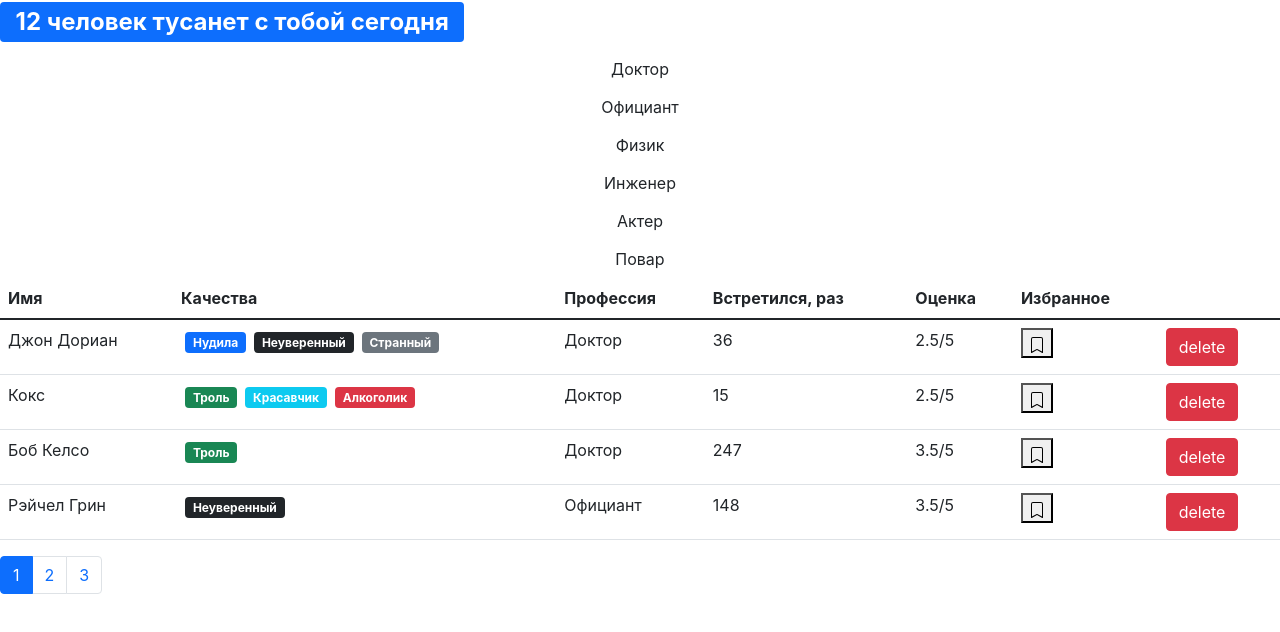
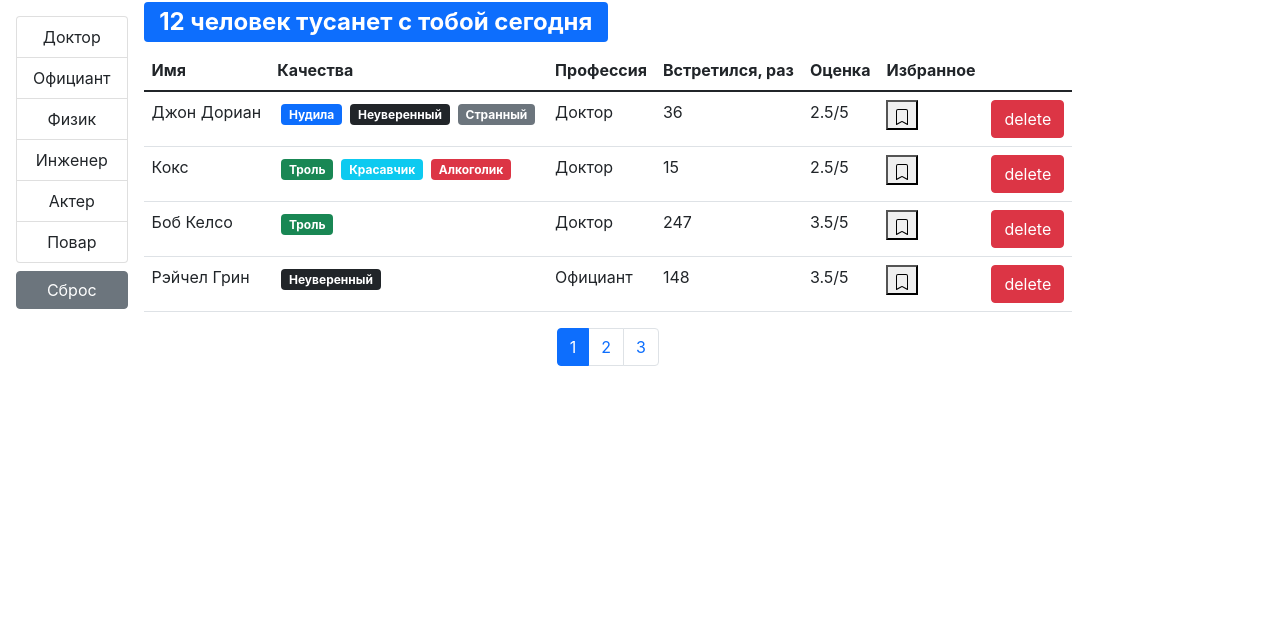
Before and after one commit to Shallfeu/Fast_Company, a React (Create React App) app: page / in a window 1280 px wide. Shown: the top 632 px of the page. Built offline with nearby package versions, Linux system fonts and the light colour scheme.

Commit message:
complete GroupList

```diff
--- a/src/App.tsx
+++ b/src/App.tsx
@@ -1,5 +1,4 @@
 import React, { useState } from "react";
-import SearchStatus from "./components/SearchStatus";
 import api from "./api";
 import Users from "./components/Users";
 
@@ -14,7 +13,11 @@ export type StateData = {
 };
 
 const App = () => {
-  const [users, setUsers] = useState<StateData[]>(api.users.fetchAll());
+  const [users, setUsers] = useState<StateData[]>([]);
+
+  React.useEffect(() => {
+    api.users.fetchAll().then((data: any[]) => setUsers(data));
+  }, []);
 
   const handleDelete = (userId: string) => {
     setUsers(users.filter((user) => user?._id !== userId));
@@ -32,14 +35,11 @@ const App = () => {
   };
 
   return (
-    <>
-      <SearchStatus length={users.length} />
-      <Users
-        users={users}
-        onDelete={handleDelete}
-        onToggleMark={handleToggleMark}
-      />
-    </>
+    <Users
+      users={users}
+      onDelete={handleDelete}
+      onToggleMark={handleToggleMark}
+    />
   );
 };
 
--- a/src/api/fake.api/professions.api.js
+++ b/src/api/fake.api/professions.api.js
@@ -1,4 +1,4 @@
-export const professions = {
+export const professionsObject = {
   doctor: { _id: "67rdca3eeb7f6fgeed471818", name: "Доктор" },
   waiter: { _id: "67rdca3eeb7f6fgeed471820", name: "Официант" },
   physics: { _id: "67rdca3eeb7f6fgeed471814", name: "Физик" },
@@ -7,6 +7,15 @@ export const professions = {
   cook: { _id: "67rdca3eeb7f6fgeed471829", name: "Повар" },
 };
 
+export const professions = [
+  { _id: "67rdca3eeb7f6fgeed471818", name: "Доктор" },
+  { _id: "67rdca3eeb7f6fgeed471820", name: "Официант" },
+  { _id: "67rdca3eeb7f6fgeed471814", name: "Физик" },
+  { _id: "67rdca3eeb7f6fgeed471822", name: "Инженер" },
+  { _id: "67rdca3eeb7f6fgeed471824", name: "Актер" },
+  { _id: "67rdca3eeb7f6fgeed471829", name: "Повар" },
+];
+
 const fetchAll = () =>
   new Promise((resolve) => {
     window.setTimeout(() => {
@@ -14,4 +23,6 @@ const fetchAll = () =>
     }, 2000);
   });
 
-export default { fetchAll };
+export default {
+  fetchAll,
+};
--- a/src/api/fake.api/user.api.js
+++ b/src/api/fake.api/user.api.js
@@ -1,4 +1,4 @@
-import { professions } from "./professions.api";
+import { professionsObject as professions } from "./professions.api";
 
 const qualities = {
   tedious: {
@@ -144,6 +144,13 @@ const users = [
   },
 ];
 
-export function fetchAll() {
-  return users;
-}
+const fetchAll = () =>
+  new Promise((resolve) => {
+    window.setTimeout(() => {
+      resolve(users);
+    }, 2000);
+  });
+
+export default {
+  fetchAll,
+};
--- a/src/api/index.js
+++ b/src/api/index.js
@@ -1,8 +1,9 @@
-import * as users from "./fake.api/user.api";
+import users from "./fake.api/user.api";
 import professions from "./fake.api/professions.api";
 
 const API = {
   users,
   professions,
 };
+
 export default API;
--- a/src/components/FilterLIst.tsx
+++ /dev/null
@@ -1,34 +0,0 @@
-import React from "react";
-
-type FilterLIstProps = {
-  items: {};
-  valueProperty?: string;
-  contentProperty?: string;
-  onSelect: (filterId: string) => void;
-};
-
-const FilterList: React.FC<FilterLIstProps> = ({
-  items,
-  valueProperty = "_id",
-  contentProperty = "name",
-  onSelect,
-}) => {
-  return (
-    <ul className="list-group">
-      {Object.values(items).map((prof: any): any => {
-        return (
-          <button
-            type="button"
-            key={prof[valueProperty]}
-            className="btn btn-list-group-item"
-            onClick={() => onSelect(prof[valueProperty])}
-          >
-            {prof[contentProperty]}
-          </button>
-        );
-      })}
-    </ul>
-  );
-};
-
-export default FilterList;
--- /dev/null
+++ b/src/components/GroupLIst.tsx
@@ -0,0 +1,42 @@
+import { isArray } from "lodash";
+import React from "react";
+import { selectedProfProps } from "./Users";
+
+type GroupLIstProps = {
+  items: {} | [];
+  selectedItem: selectedProfProps | undefined;
+  valueProperty?: string;
+  contentProperty?: string;
+  onSelect: (item: selectedProfProps) => void;
+};
+
+const GroupList: React.FC<GroupLIstProps> = ({
+  items,
+  selectedItem,
+  valueProperty = "_id",
+  contentProperty = "name",
+  onSelect,
+}) => {
+  const checkedItems = !isArray(items) ? Object.values(items) : items;
+
+  return (
+    <ul className="list-group">
+      {checkedItems.map((prof: any): any => {
+        return (
+          <button
+            key={prof[valueProperty]}
+            className={`list-group-item ${
+              selectedItem === prof ? "active" : ""
+            }`}
+            onClick={() => onSelect(prof)}
+            type="button"
+          >
+            {prof[contentProperty]}
+          </button>
+        );
+      })}
+    </ul>
+  );
+};
+
+export default GroupList;
--- a/src/components/Users.tsx
+++ b/src/components/Users.tsx
@@ -1,10 +1,13 @@
 import React from "react";
+
+import Pagination from "./Pagination";
+import User from "./User";
+import GroupList from "./GroupLIst";
+import SearchStatus from "./SearchStatus";
+
+import { paginate } from "../utils/paginate";
+import api from "../api";
 import { StateData } from "../App";
-import Pagination from "./Pagination";
-import { paginate } from "../utils/paginate";
-import User from "./User";
-import FilterList from "./FilterLIst";
-import api from "../api";
 
 export type UsersProps = {
   users: StateData[];
@@ -12,34 +15,71 @@ export type UsersProps = {
   onToggleMark: (userId: string) => void;
 };
 
+export type selectedProfProps = {
+  _id?: string;
+  name?: string;
+};
+
 const Users: React.FC<UsersProps> = ({ users, onDelete, onToggleMark }) => {
   const pageSize = 4;
   const [currentPage, setCurrentPage] = React.useState(1);
-  const [professions, setProfFilter] = React.useState<{}>();
+  const [professions, setProffessions] = React.useState<{}>();
+  const [selectedProf, setSelectedProf] = React.useState<selectedProfProps>();
 
   React.useEffect(() => {
-    api.professions.fetchAll().then((data: any[]) => setProfFilter(data));
+    api.professions.fetchAll().then((data: any[]) => setProffessions(data));
   }, []);
+
+  React.useEffect(() => {
+    setCurrentPage(1);
+  }, [selectedProf]);
 
   const handlePageChange = (pageIndex: number) => {
     setCurrentPage(pageIndex);
   };
 
-  const handleFilterSelect = (filterId: string) => {
-    console.log(filterId);
+  const handleFilterSelect = (item: selectedProfProps) => {
+    setSelectedProf(item);
   };
 
-  const usersCrop = paginate(users, currentPage, pageSize);
+  const filteredUsers = selectedProf
+    ? users.filter((user) => user.profession.name === selectedProf.name)
+    : users;
+
+  const usersCrop = paginate(filteredUsers, currentPage, pageSize);
+
+  const handleClearFilters = () => {
+    setSelectedProf(undefined);
+  };
 
   if (usersCrop.length === 0 && users.length > 0) {
     setCurrentPage(currentPage - 1);
   }
 
   return (
+    <div className="d-flex">
+      <div className="d-flex flex-column flex-shrink-o p-3">
+        {professions && (
           <>
-      {professions && (
-        <FilterList items={professions} onSelect={handleFilterSelect} />
+            <GroupList
+              selectedItem={selectedProf}
+              items={professions}
+              onSelect={handleFilterSelect}
+            />
+            <button
+              className="btn btn-secondary mt-2"
+              type="button"
+              onClick={handleClearFilters}
+            >
+              Сброс
+            </button>
+          </>
         )}
+      </div>
+
+      <div className="d-flex flex-column">
+        <SearchStatus length={filteredUsers.length} />
+
         {users.length > 0 && (
           <table className="table">
             <thead>
@@ -65,13 +105,16 @@ const Users: React.FC<UsersProps> = ({ users, onDelete, onToggleMark }) => {
             </tbody>
           </table>
         )}
+        <div className="d-flex justify-content-center">
           <Pagination
-        itemsCount={users.length}
+            itemsCount={filteredUsers.length}
             pageSize={pageSize}
             onPageChange={handlePageChange}
             currentPage={currentPage}
           />
-    </>
+        </div>
+      </div>
+    </div>
   );
 };
 
```
Lines whose indentation alone changed are shown as unchanged.
